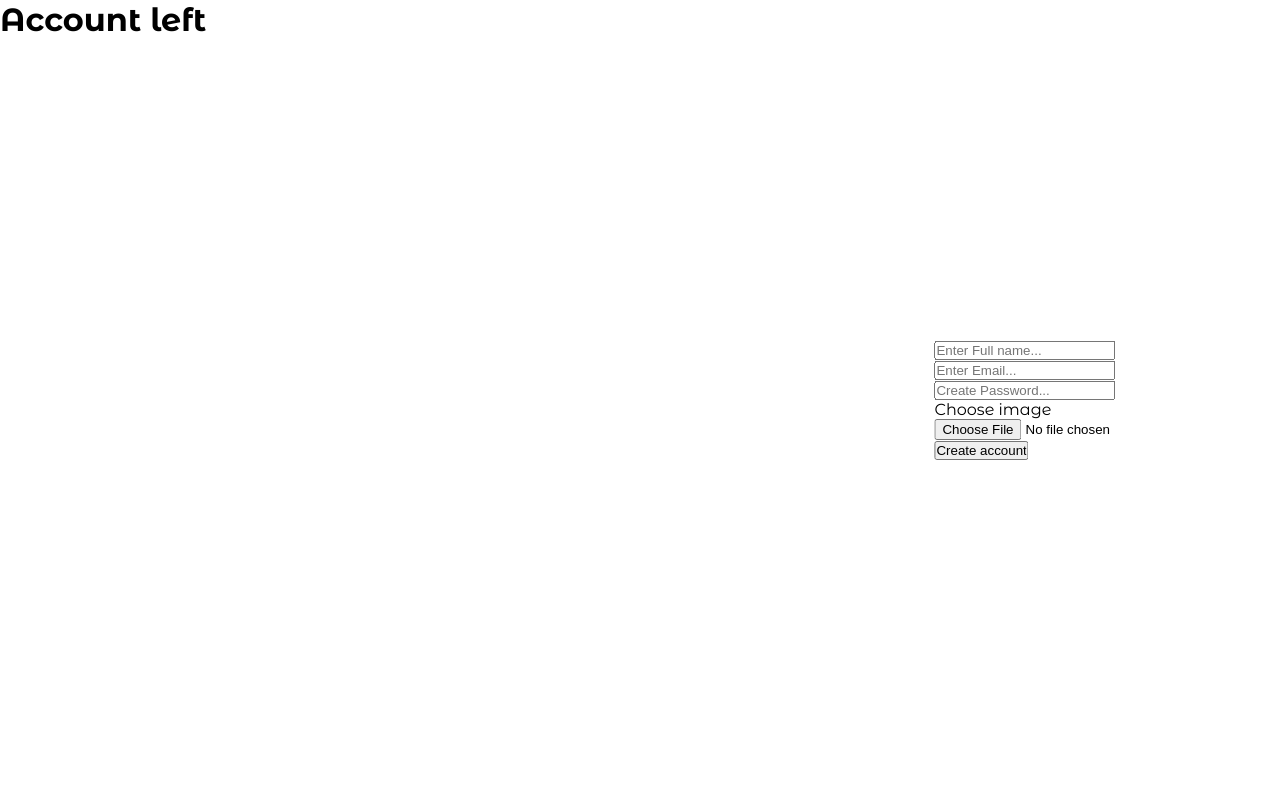
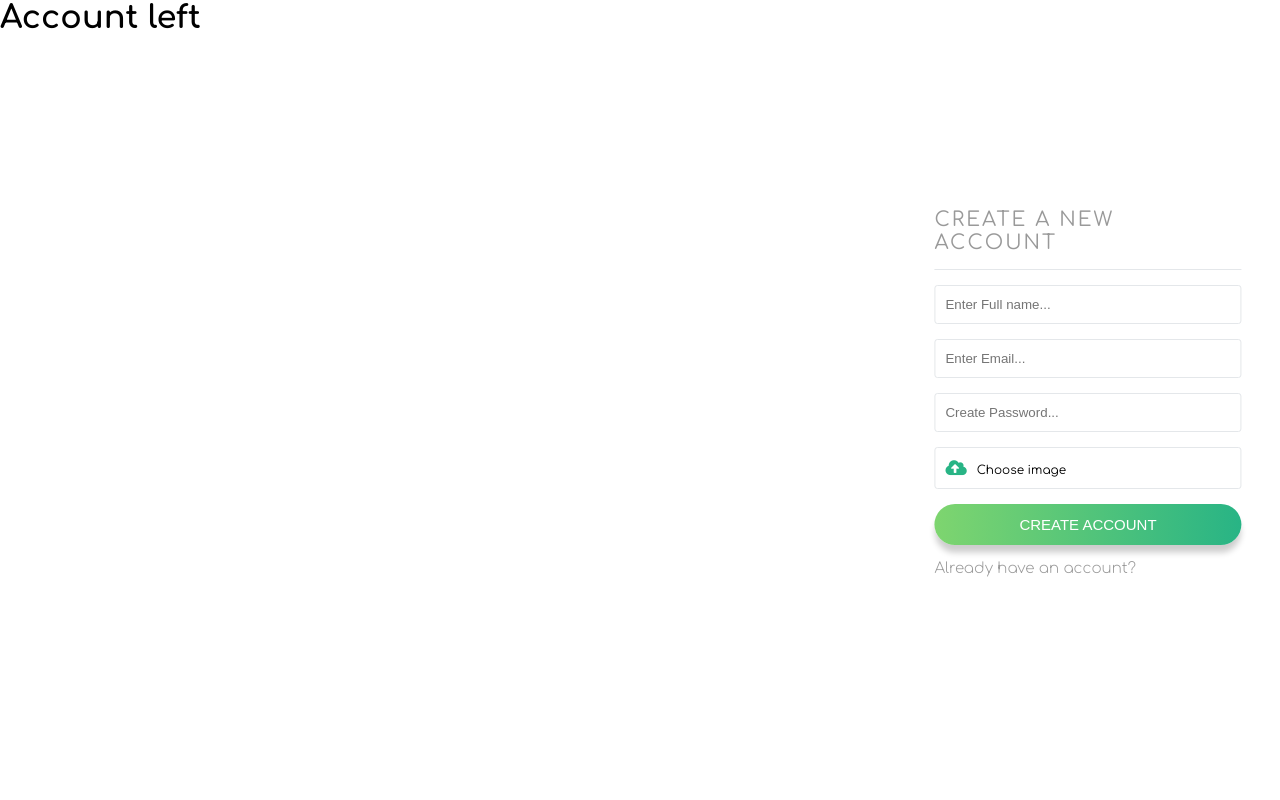
Before and after one commit to BOBKOVSERGEY/udemyChart, a PHP site: page /signup.php in a window 1280 px wide. Run offline with PHP 8.4, Linux system fonts and the light colour scheme.

Commit message:
End signup form frontend

```diff
--- a/assets/css/base.css
+++ b/assets/css/base.css
@@ -3,12 +3,14 @@
     --color-green-light: #7ed56f;
     --color-green-dark: #28b485;
     --color-silver: #e4e7ea;
+    --color-white: #fff;
+    --color-black: #000;
 }
 html {
     font-size: 10px;
 }
 body {
-    font-family: 'Montserrat Alternates', sans-serif;
+    font-family: 'Comfortaa', cursive;
     font-size: 1.6rem;
 }
 * {
--- a/assets/css/sign-login-form.css
+++ b/assets/css/sign-login-form.css
@@ -17,4 +17,77 @@
     top: 50%;
     left: 50%;
     transform: translate(-50%, -50%);
+    text-align: center;
 }
+.group {
+    margin-bottom: 1.5rem;
+}
+.control {
+    width: 100%;
+    display: block;
+    padding: 1.1rem 1rem;
+    border-radius: 3px;
+    border: 1px solid var(--color-silver);
+    transition: all 1s;
+}
+
+.control:focus {
+    outline: none;
+    border: 1px solid var(--color-green-dark);
+}
+.file {
+    display: none;
+}
+#file-label {
+    display: block;
+    width: 100%;
+    padding: 1.1rem 1rem;
+    border: 1px solid var(--color-silver);
+    border-radius: 3px;
+    font-size: 1.2rem;
+    text-align: left;
+}
+#file-label:hover {
+    cursor: pointer;
+}
+
+.btn {
+    display: block;
+    padding: 1.2rem .9rem;
+    font-size: 1.5rem;
+    border-radius: 3rem;
+    text-transform: uppercase;
+    border: 0;
+    color: var(--color-white);
+}
+.account-btn {
+    width: 100%;
+    background: linear-gradient(to right, var(--color-green-light), var(--color-green-dark));
+    box-shadow: 0 .8rem .6rem -.6px rgba(0,0,0,.2) ;
+}
+.account-btn:hover {
+    cursor: pointer;
+}
+.upload-icon {
+    margin-right: 1rem;
+    font-size: 1.7rem;
+    color: var(--color-green-dark);
+}
+.form-heading {
+    text-transform: uppercase;
+    font-size: 2rem;
+    font-weight: 400;
+    border-bottom: 1px solid var(--color-silver);
+    padding-bottom: 1.5rem;
+    letter-spacing: 2px;
+    text-align: left;
+    color: #999;
+}
+.link {
+    color: #999;
+    font-size: 1.5rem;
+    text-decoration: none;
+    font-weight: 300;
+    text-align: left;
+    display: block;
+}
--- /dev/null
+++ b/assets/js/file_label.js
@@ -0,0 +1,6 @@
+$(function () {
+   $('#file').on('change', function () {
+       var image_name = $('#file').val();
+       $('#file-label').html(image_name);
+   });
+});
--- a/signup.php
+++ b/signup.php
@@ -6,9 +6,9 @@
           content="width=device-width, user-scalable=no, initial-scale=1.0, maximum-scale=1.0, minimum-scale=1.0">
     <meta http-equiv="X-UA-Compatible" content="ie=edge">
     <title>Create new account</title>
-  <link rel="stylesheet" href="assets/css/style.css">
+  <link rel="stylesheet" href="assets/css/style.css?v=1">
   <link rel="stylesheet" href="assets/fontawesome/css/all.min.css">
-  <link href="https://fonts.googleapis.com/css?family=Montserrat+Alternates:100,300,400,500,600,700,800,900&amp;subset=cyrillic" rel="stylesheet">
+    <link href="https://fonts.googleapis.com/css?family=Comfortaa:300,400,700&amp;subset=cyrillic" rel="stylesheet">
 </head>
 <body>
     <div class="signup-container">
@@ -19,6 +19,9 @@
             <div class="form-area">
                 <form action="" method="post">
                     <div class="group">
+                        <h2 class="form-heading">Create a new account</h2>
+                    </div>
+                    <div class="group">
                         <input type="text" name="full_name" class="control" placeholder="Enter Full name...">
                     </div>
                     <div class="group">
@@ -28,16 +31,20 @@
                         <input type="password" name="password" class="control" placeholder="Create Password...">
                     </div>
                     <div class="group">
-                        <label for="file" id="file-label">Choose image</label>
+                        <label for="file" id="file-label"><i class="fas fa-cloud-upload-alt upload-icon"></i>Choose image</label>
                         <input type="file" name="img" class="file" id="file">
                     </div>
                     <div class="group">
-                        <input type="submit" name="signup" class="btn signup-btn" value="Create account">
+                        <input type="submit" name="signup" class="btn account-btn" value="Create account">
+                    </div>
+                    <div class="group">
+                        <a href="login.php" class="link">Already have an account?</a>
                     </div>
                 </form>
             </div>
         </div>
     </div>
 <script src="assets/js/jquery.min.js"></script>
+<script src="assets/js/file_label.js"></script>
 </body>
 </html>
```
Also changed, not shown: login.php (added).
